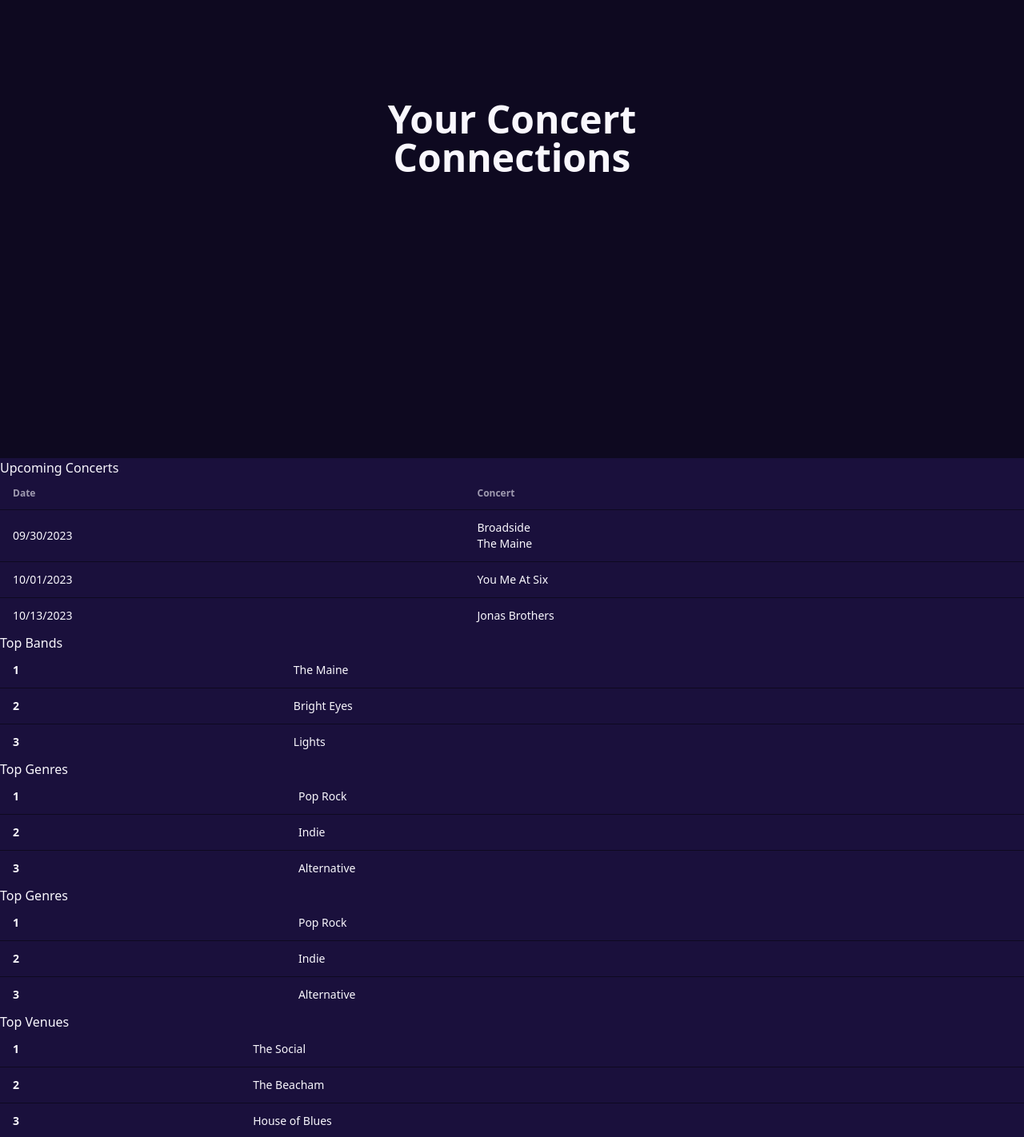
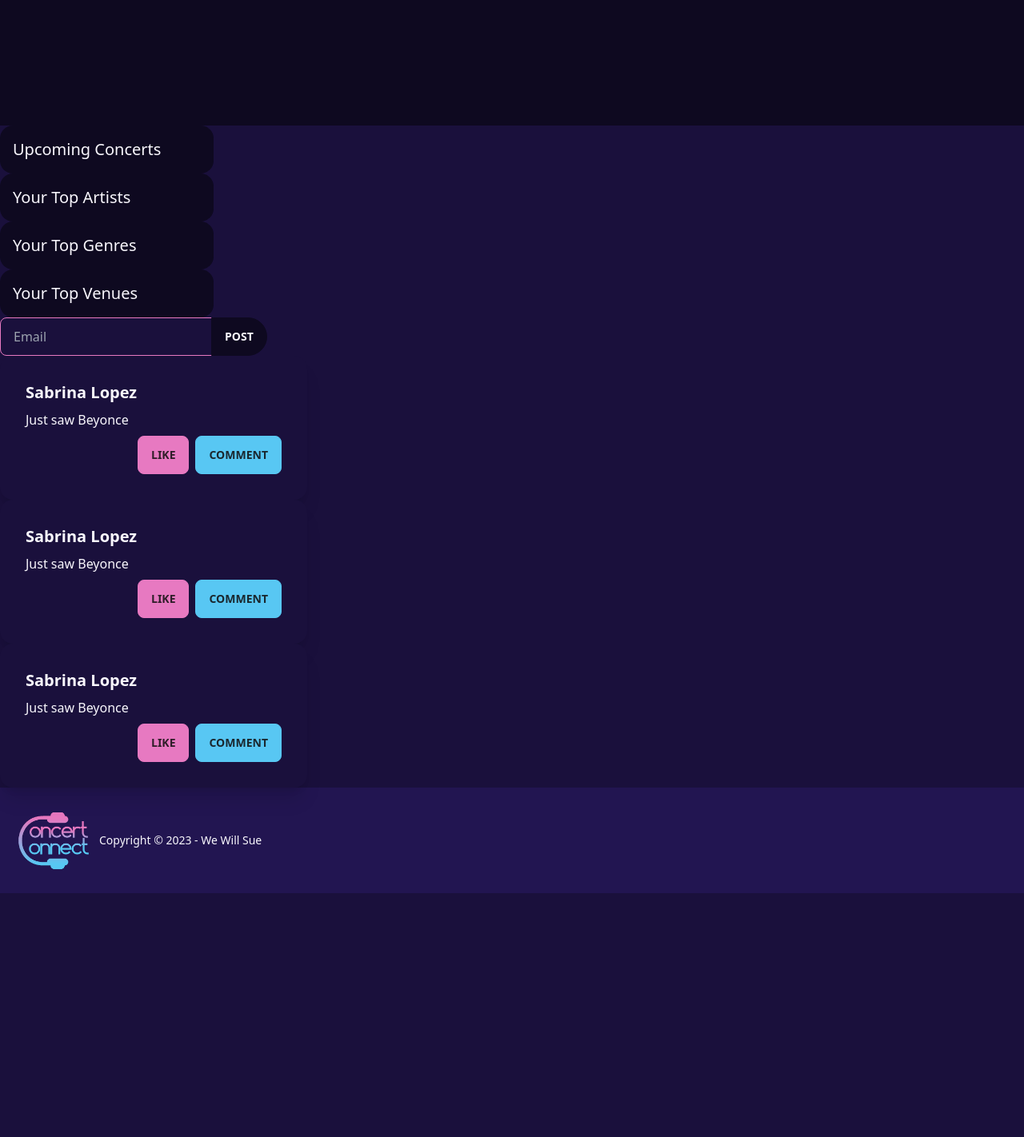
Before and after one commit to Sabplpz/Concert-Connect, a React (Create React App) app in the folder client/: page /feed in a window 1280 px wide. Shown: the part 443-1865 px from the top of the page at 80% size. After the commit the page ends 1560 px from the top, so only its background shows below. Built offline with nearby package versions, Linux system fonts and the light colour scheme.

Commit message:
aside column of user info

```diff
--- a/client/src/pages/Home.js
+++ b/client/src/pages/Home.js
@@ -8,17 +8,28 @@ import userIcon from '../assets/user.png';
 
 export default function Home() {
     return(
-      <div className="container mx-auto">
-        <div className="hero min-h-screen bg-base-200">
+      <div>
+      <div className="hero h-96 bg-base-200">
         <div className="hero-content text-center">
           <div className="max-w-md">
-                    <h1 className="text-5xl font-bold">Your Concert Connections</h1>
+            <h1 className="text-4xl font-bold">Your Concert Connections</h1>
           </div>
         </div>
       </div>
+
+      <div className="container mx-auto">
+        <div class="flex flex-row">
+          {/* aside column with user stats */}
+          <div className="basis 2/6">
+            {/* upcoming concerts collapse table */}
+            <div className="collapse bg-base-200">
+              <input type="checkbox" />
+              <div className="collapse-title text-xl font-medium">
+                Upcoming Concerts
+              </div>
+              <div className="collapse-content">
                 {/* Upcoming Concerts table */}
                 <div className="overflow-x-auto">
-            <h2>Upcoming Concerts</h2>
                   <table className="table">
                     {/* head */}
                     <thead>
@@ -47,10 +58,19 @@ export default function Home() {
                   </tbody>
                   </table>
                 </div>
-{/* End of upcoming concerts table */}
-{/* Top Bands table */}
+                {/* end of upcoming concerts table */}
+              </div>
+            </div>
+            {/* end of upcoming concerts collapse table */}
+            {/* top artists collapse table */}
+            <div className="collapse bg-base-200">
+              <input type="checkbox" />
+              <div className="collapse-title text-xl font-medium">
+                Your Top Artists
+              </div>
+              <div className="collapse-content">
+                {/* Top artists table */}
                 <div className="overflow-x-auto">
-            <h2>Top Bands</h2>
                   <table className="table">
                     <tbody>
                       {/* row 1 */}
@@ -71,10 +91,19 @@ export default function Home() {
                     </tbody>
                   </table>
                 </div>
-{/* End of top bands table */}
-{/* Top Genres table */}
+                {/* end of top artists table */}
+              </div>
+            </div>
+            {/* end of top artists collapse table */}
+            {/* top genres collapse table */}
+            <div className="collapse bg-base-200">
+              <input type="checkbox" />
+              <div className="collapse-title text-xl font-medium">
+                Your Top Genres
+              </div>
+              <div className="collapse-content">
+                {/* Top genres table */}
                 <div className="overflow-x-auto">
-            <h2>Top Genres</h2>
                   <table className="table">
                     <tbody>
                       {/* row 1 */}
@@ -95,34 +124,19 @@ export default function Home() {
                     </tbody>
                   </table>
                 </div>
-{/* End of top genres table */}
-{/* Top Genres table */}
+                {/* end of top genres table */}
+              </div>
+            </div>
+            {/* end of top genres collapse table */}
+            {/* top venues collapse table */}
+            <div className="collapse bg-base-200">
+              <input type="checkbox" />
+              <div className="collapse-title text-xl font-medium">
+                Your Top Venues
+              </div>
+              <div className="collapse-content">
+                {/* Top venues table */}
                 <div className="overflow-x-auto">
-            <h2>Top Genres</h2>
-  <table className="table">
-    <tbody>
-      {/* row 1 */}
-      <tr>
-        <th>1</th>
-        <td>Pop Rock</td>
-      </tr>
-      {/* row 2 */}
-      <tr>
-        <th>2</th>
-        <td>Indie</td>
-      </tr>
-      {/* row 3 */}
-      <tr>
-        <th>3</th>
-        <td>Alternative</td>
-      </tr>
-    </tbody>
-  </table>
-</div>
-{/* End of top genres table */}
-{/* Top Venues table */}
-<div className="overflow-x-auto">
-            <h2>Top Venues</h2>
                   <table className="table">
                     <tbody>
                       {/* row 1 */}
@@ -143,6 +157,18 @@ export default function Home() {
                     </tbody>
                   </table>
                 </div>
+                {/* end of top venues table */}
+              </div>
+            </div>
+            {/* end of top venues collapse table */}
+          </div>
+          <div className="basis 4/6">
+
+          </div>
+
+        </div>
+
+
 {/* Logged in user post form */}
 <div className="container mx-auto">
   <div className="join">
@@ -189,5 +215,6 @@ export default function Home() {
 </div>
 {/* End of top venues table */}
 </div>
+</div>
     )
 }
```
Lines whose indentation alone changed are shown as unchanged.
